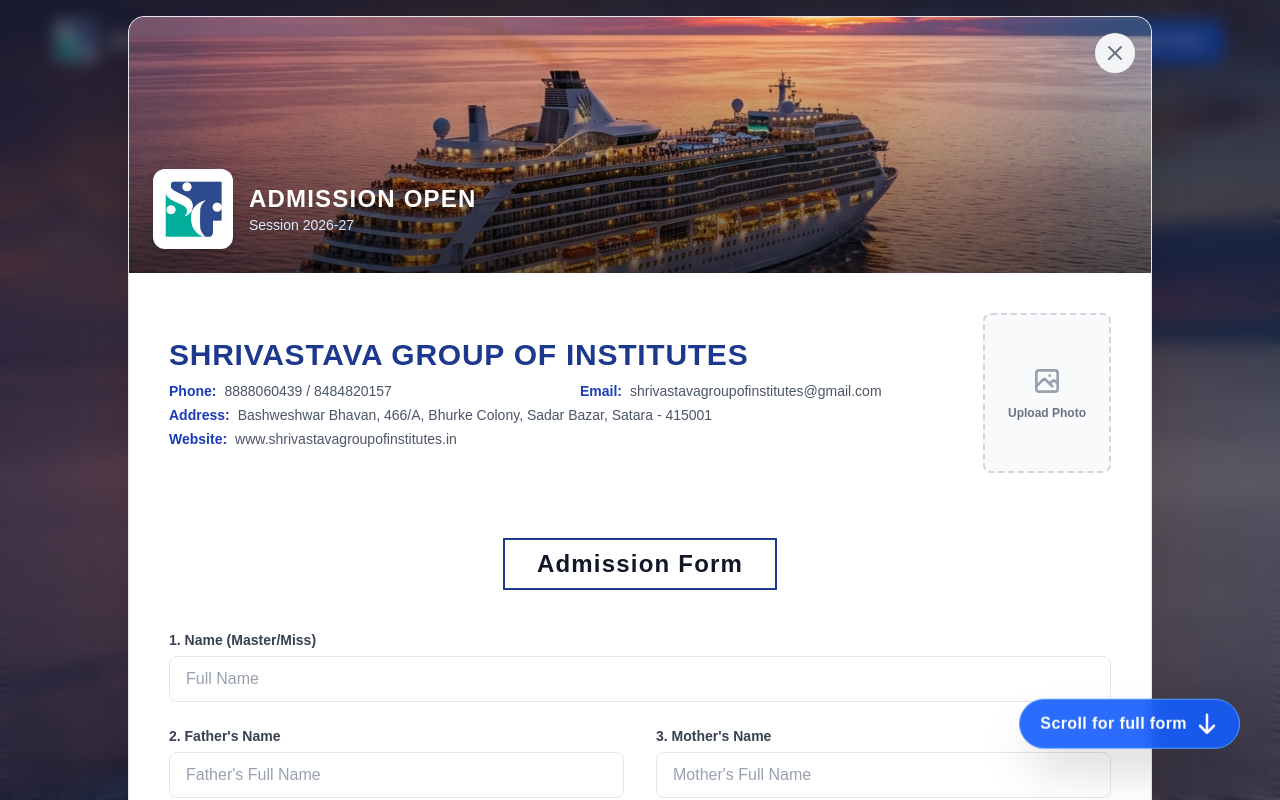
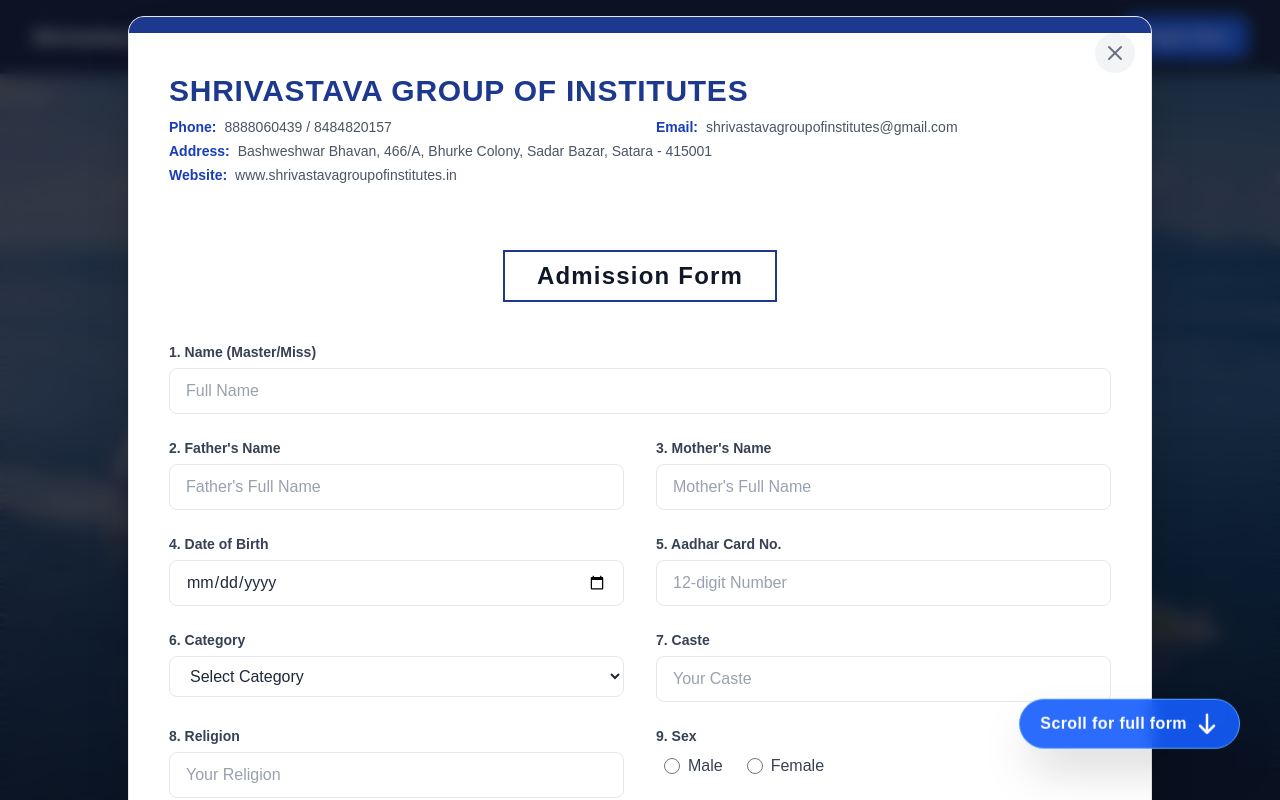
Before and after one commit to devanshi19b/cruise-academy, a Next.js app in the folder cruise-academy/: page / in a window 1280 px wide. Both pictures are taken after a click on the button "Apply Now". Shown: the top 800 px of the page. Built offline with nearby package versions, Linux system fonts and the light colour scheme.

Commit message:
some upgrades

```diff
--- a/cruise-academy/components/About.tsx
+++ b/cruise-academy/components/About.tsx
@@ -45,7 +45,7 @@
           viewport={{ once: true }}
         >
           <h2 className="text-4xl md:text-5xl font-black text-white mb-4 tracking-tight">Our Story</h2>
-          <p className="text-xl text-slate-400 max-w-2xl mx-auto">The journey of building a legacy of excellence in education and career guidance.</p>
+          <p className="text-xl text-slate-300 max-w-2xl mx-auto">The journey of building a legacy of excellence in education and career guidance.</p>
         </motion.div>
 
         <div className="relative max-w-5xl mx-auto">
@@ -79,7 +79,7 @@
                         className="bg-[#121c2d] p-8 rounded-2xl shadow-xl hover:shadow-2xl transition-shadow border border-white/5 max-w-md w-full relative z-10"
                       >
                         <h3 className="text-xl font-bold text-white mb-3">{item.title}</h3>
-                        <p className="text-slate-400 leading-relaxed text-sm md:text-base">{item.description}</p>
+                        <p className="text-slate-300 leading-relaxed text-sm md:text-base">{item.description}</p>
                       </motion.div>
                     )}
                   </div>
@@ -106,7 +106,7 @@
                         className="bg-[#121c2d] p-8 rounded-2xl shadow-xl hover:shadow-2xl transition-shadow border border-white/5 max-w-md w-full relative z-10"
                       >
                         <h3 className="text-xl font-bold text-white mb-3">{item.title}</h3>
-                        <p className="text-slate-400 leading-relaxed text-sm md:text-base">{item.description}</p>
+                        <p className="text-slate-300 leading-relaxed text-sm md:text-base">{item.description}</p>
                       </motion.div>
                     ) : (
                       <motion.div
--- a/cruise-academy/components/AdmissionFormModal.tsx
+++ b/cruise-academy/components/AdmissionFormModal.tsx
@@ -187,30 +187,8 @@
               className="relative w-full max-w-5xl bg-white border border-gray-200 rounded-2xl shadow-2xl flex flex-col z-10 overflow-hidden"
             >
 
-              {/* Modal Hero Banner */}
-              <div className="relative h-48 md:h-64 w-full overflow-hidden">
-                <img
-                  src="/real-ship.png"
-                  alt="Academy Banner"
-                  className="w-full h-full object-cover"
-                />
-                <div className="absolute inset-0 bg-gradient-to-t from-black/60 to-transparent"></div>
-                <div className="absolute bottom-6 left-6 right-6 flex items-end justify-between">
-                   <div className="flex items-center gap-4">
-                      <div className="w-20 h-20 bg-white p-2 rounded-xl shadow-lg border border-white/20">
-                        <img
-                          src="/institute-logo.png"
-                          alt="Logo"
-                          className="w-full h-full object-contain"
-                        />
-                      </div>
-                      <div className="text-white drop-shadow-md">
-                        <h2 className="text-xl md:text-2xl font-bold uppercase tracking-wider">Admission Open</h2>
-                        <p className="text-blue-100 text-sm font-medium">Session 2026-27</p>
-                      </div>
-                   </div>
-                </div>
-              </div>
+              {/* Header space */}
+              <div className="h-4 bg-blue-900 w-full"></div>
 
               {/* Top Action Bar (Close button) */}
               <div className="absolute top-4 right-4 z-20">
@@ -260,20 +238,7 @@
                       </div>
                     </div>
 
-                    {/* Photo Upload Area */}
-                    <div className="flex-shrink-0">
-                      <label className="flex flex-col items-center justify-center w-32 h-40 border-2 border-gray-300 border-dashed rounded-lg bg-gray-50 hover:bg-gray-100 transition-colors cursor-pointer group relaitve overflow-hidden">
-                        {formData.photo ? (
-                          <img src={URL.createObjectURL(formData.photo)} alt="Student Preview" className="w-full h-full object-cover" />
-                        ) : (
-                          <div className="flex flex-col items-center p-3 text-center">
-                            <svg className="w-8 h-8 text-gray-400 group-hover:text-blue-500 mb-2 transition-colors" fill="none" stroke="currentColor" viewBox="0 0 24 24"><path strokeLinecap="round" strokeLinejoin="round" strokeWidth="2" d="M4 16l4.586-4.586a2 2 0 012.828 0L16 16m-2-2l1.586-1.586a2 2 0 012.828 0L20 14m-6-6h.01M6 20h12a2 2 0 002-2V6a2 2 0 00-2-2H6a2 2 0 00-2 2v12a2 2 0 002 2z"></path></svg>
-                            <span className="text-xs font-semibold text-gray-500 group-hover:text-blue-600 transition-colors">Upload Photo</span>
-                          </div>
-                        )}
-                        <input type="file" name="photo" accept="image/*" onChange={handleChange} className="hidden" />
-                      </label>
-                    </div>
+                    {/* Photo area removed */}
 
                   </div>
 
--- a/cruise-academy/components/CTA.tsx
+++ b/cruise-academy/components/CTA.tsx
@@ -17,7 +17,7 @@
           <div className="absolute top-0 left-1/2 -translate-x-1/2 w-[30rem] h-[30rem] bg-cyan-500/10 rounded-full blur-[80px] pointer-events-none"></div>
 
           <h2 className="text-4xl md:text-5xl font-black mb-6 tracking-tight relative z-10 drop-shadow-sm">Start Your Journey Today</h2>
-          <p className="text-xl text-slate-400 mb-10 relative z-10 max-w-2xl mx-auto">
+          <p className="text-xl text-slate-300 mb-10 relative z-10 max-w-2xl mx-auto">
             Take the first step towards your dream career. Contact us for personalized guidance and support.
           </p>
 
--- a/cruise-academy/components/Hero.tsx
+++ b/cruise-academy/components/Hero.tsx
@@ -31,16 +31,17 @@
   const opacity = useTransform(scrollYProgress, [0, 1], [1, 0.2]);
 
   return (
-    <section ref={ref} className="relative h-[120vh] flex items-center justify-center text-white overflow-hidden bg-black pb-[20vh]">
-      <motion.div style={{ y, opacity }} className="absolute inset-0 z-0 h-[120vh]">
+    <section ref={ref} className="relative h-screen flex items-center justify-center text-white overflow-hidden bg-black">
+      <motion.div style={{ y, opacity }} className="absolute inset-0 z-0 h-full">
         <Image
-          src="/real-ship.png"
-          alt="Majestic cruise ship at sunset"
+          src="/hero-bg.png"
+          alt="Majestic cruise ship on the ocean"
           fill
           priority
           className="object-cover object-center"
         />
-        <div className="absolute inset-0 bg-gradient-to-b from-[#0a0f1c]/70 via-transparent to-[#0a0f1c]/20"></div>
+        <div className="absolute inset-0 bg-black/50"></div>
+        <div className="absolute inset-0 bg-gradient-to-b from-black/20 via-transparent to-black/60"></div>
       </motion.div>
 
       <motion.header
@@ -50,20 +51,12 @@
         }}
         animate={hidden ? "hidden" : "visible"}
         transition={{ duration: 0.35, ease: "easeInOut" }}
-        className="fixed top-2 left-4 md:left-6 z-50 w-[calc(100%-2rem)] md:w-[calc(100%-3rem)] transition-all duration-300 py-3 px-4 md:px-8"
+        className="fixed top-0 left-0 right-0 z-50 w-full transition-all duration-300 py-4 px-4 md:px-8 bg-[#0a0f1c]"
       >
         <nav className="w-full">
           <div className="flex items-center justify-between">
-            {/* Organization Name & Logo (Left) */}
-            <div className="flex-shrink-0 flex items-center gap-3">
-              <Image
-                src="/nav-logo.png"
-                alt="SGI Logo"
-                width={40}
-                height={40}
-                className="object-contain"
-              />
-              <span className="text-lg md:text-xl font-bold tracking-tight text-white drop-shadow-md">
+            <div className="flex-shrink-0 flex items-center">
+              <span className="text-lg md:text-xl font-bold tracking-tight text-white">
                 {contactDetails.organizationName}
               </span>
             </div>
@@ -85,7 +78,7 @@
               <div className="flex-shrink-0">
                 <button
                   onClick={() => setIsModalOpen(true)}
-                  className="bg-blue-600 hover:bg-blue-500 text-white px-5 py-2 rounded-xl font-bold shadow-lg shadow-blue-600/20 transition-all duration-300 transform hover:-translate-y-0.5 text-sm md:text-base border border-blue-400/50"
+                  className="bg-blue-600 hover:bg-blue-500 text-white px-5 py-2 rounded-xl font-bold transition-all duration-300 transform hover:-translate-y-0.5 text-sm md:text-base border border-blue-400/50"
                 >
                   Apply Now
                 </button>
@@ -98,7 +91,7 @@
       {/* Content */}
       <div className="relative z-10 text-center px-4 max-w-4xl pt-20">
         <motion.h1
-          className="text-5xl md:text-7xl font-bold mb-6 bg-gradient-to-r from-white to-blue-100 bg-clip-text text-transparent drop-shadow-sm"
+          className="text-5xl md:text-7xl font-bold mb-6 text-white drop-shadow-[0_4px_15px_rgba(0,0,0,0.8)]"
           initial={{ opacity: 0, y: 50 }}
           animate={{ opacity: 1, y: 0 }}
           transition={{ duration: 0.8 }}
@@ -107,7 +100,7 @@
         </motion.h1>
 
         <motion.p
-          className="text-xl md:text-2xl mb-8 text-blue-50 drop-shadow-md font-medium"
+          className="text-xl md:text-2xl mb-8 text-white font-medium drop-shadow-[0_2px_10px_rgba(0,0,0,0.8)]"
           initial={{ opacity: 0, y: 30 }}
           animate={{ opacity: 1, y: 0 }}
           transition={{ duration: 0.8, delay: 0.2 }}
--- a/cruise-academy/components/Programs.tsx
+++ b/cruise-academy/components/Programs.tsx
@@ -101,7 +101,7 @@
                 {program.icon}
               </div>
               <h3 className="text-2xl font-bold text-white mb-3 tracking-tight">{program.title}</h3>
-              <p className="text-[#94a3b8] leading-relaxed text-sm">
+              <p className="text-slate-300 leading-relaxed text-sm">
                 {program.description}
               </p>
             </motion.div>
--- a/cruise-academy/lib/contact.ts
+++ b/cruise-academy/lib/contact.ts
@@ -1,5 +1,5 @@
 export const contactDetails = {
-  organizationName: "Shrivastava Group of Institute",
+  organizationName: "Shrivastava Group of Institutes",
   founderName: "Mr. Rohit Shrivastava",
   email: "shrivastavagroupofinstitutes@gmail.com",
   phoneDisplay: "888 806 0439",
```
Also changed, not shown: cruise-academy/public/hero-bg.png (added), cruise-academy/public/images/cruise-ship-hero.png (added).
